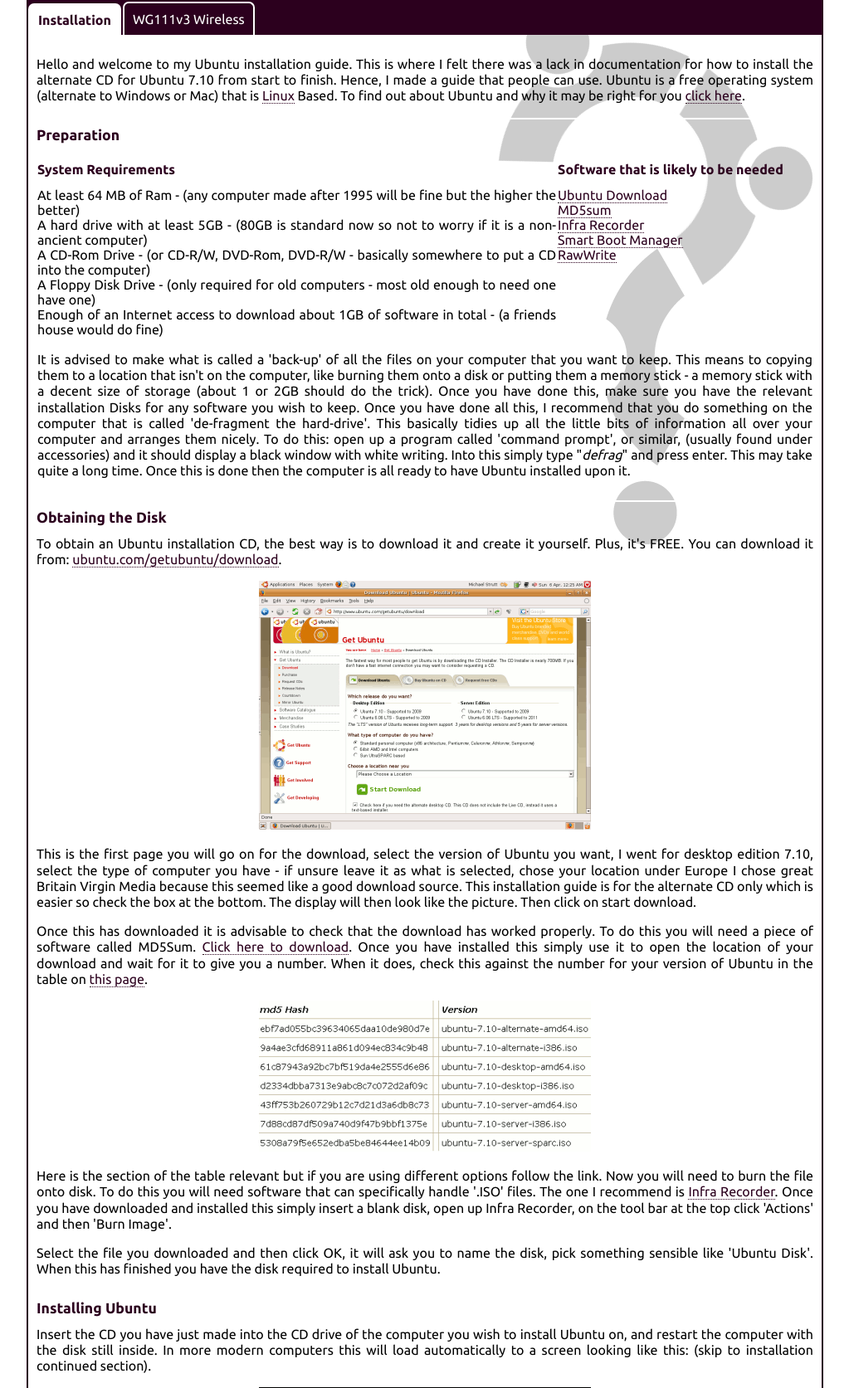
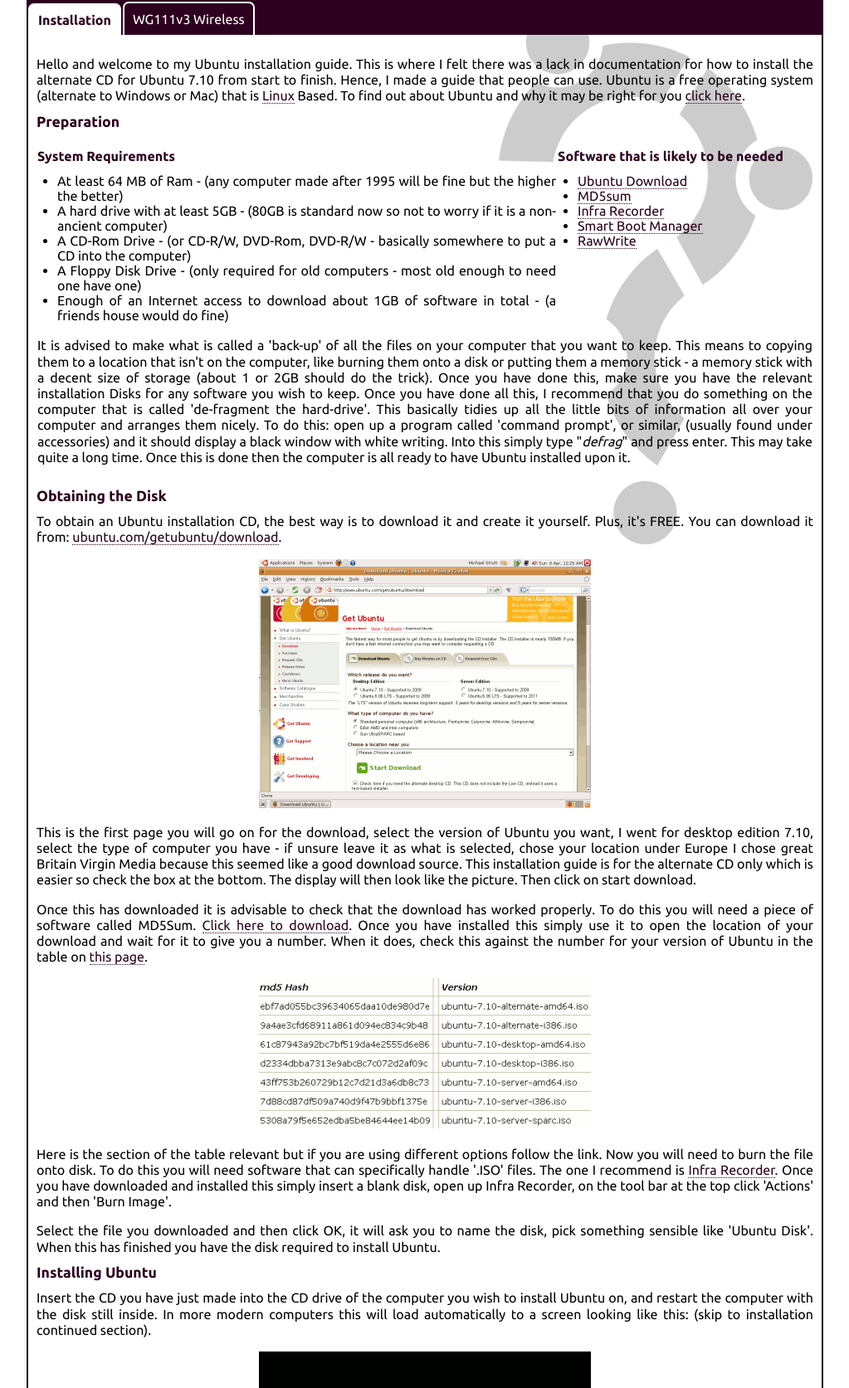
Before and after one commit to mstrutt/helpbuntu, a PHP site: page /guides in a window 1280 px wide. Shown: the part 100-1773 px from the top of the page at 83% size, without its empty margins (128-1151 px from the left). Run offline with PHP 8.4, Linux system fonts and the light colour scheme; style sheets or scripts are compiled from the project's sources; some libraries are stand-ins or nearby versions.

Commit message:
small styling changes

```diff
--- a/_content/guides/installation.php
+++ b/_content/guides/installation.php
@@ -1,8 +1,6 @@
 <div class="inner">
 
 	<p>Hello and welcome to my Ubuntu installation guide. This is where I felt there was a lack in documentation for how to install the alternate CD for Ubuntu 7.10 from start to finish. Hence, I made a guide that people can use. Ubuntu is a free operating system (alternate to Windows or Mac) that is <a target="blank" href="http://www.Linux.org">Linux</a> Based. To find out about Ubuntu and why it may be right for you <a target="blank" href="http://www.ubuntu.com">click here</a>.</p>
-
-	<hr color="FFFFFF">
 
 	<h2>Preparation</h2>
 
@@ -10,7 +8,7 @@
 		<tr>
 			<td width="67%">
 				<h3>System Requirements</h3>
-				<ul>
+				<ul class="bulleted">
 					<li>At least 64 MB of Ram - (any computer made after 1995 will be fine but the higher the better)</li>
 					<li>A hard drive with at least 5GB - (80GB is standard now so not to worry if it is a non-ancient computer)</li>
 					<li>A CD-Rom Drive - (or CD-R/W, DVD-Rom, DVD-R/W - basically somewhere to put a CD into the computer)</li>
@@ -20,7 +18,7 @@
 			</td>
 			<td valign="top" width="33%">
 				<h3>Software that is likely to be needed</h3>
-				<ul>
+				<ul class="bulleted">
 					<li><a target="blank" href="http://www.ubuntu.com/getubuntu/download">Ubuntu Download</a></li>
 					<li><a target="blank" href="http://www.nullriver.com/index/products/winmd5sum">MD5sum</a></li>
 					<li><a target="blank" href="http://infrarecorder.sourceforge.net/?page_id=5">Infra Recorder</a></li>
@@ -35,8 +33,6 @@
 			</td>
 		</tr>
 	</table>
-
-	<hr color="FFFFFF">
 
 	<h2>Obtaining the Disk</h2>
 
@@ -54,8 +50,6 @@
 
 	<p>Select the file you downloaded and then click OK, it will ask you to name the disk, pick something sensible like 'Ubuntu Disk'. When this has finished you have the disk required to install Ubuntu.</p>
 
-	<hr color="FFFFFF">
-
 	<h2>Installing Ubuntu</h2>
 
 	<p>Insert the CD you have just made into the CD drive of the computer you wish to install Ubuntu on, and restart the computer with the disk still inside. In more modern computers this will load automatically to a screen looking like this: (skip to installation continued section).</p>
@@ -67,8 +61,6 @@
 	<p>If again this doesn' work, as happened with me, then you will need to do the following (this requires a floppy disk drive and a blank floppy disk. Find the file 'sbm.bin' under the /install folder on the Ubuntu CD. If you can't find it you can download it from <a target="blank" href="http://linux.simple.be/tools/sbm">this link</a>, and click on 'sbm.img' to begin the download. Then you will need to download a program called <a target="blank" href="http://www.chrysocome.net/rawwrite">RawWrite</a>, 'Extract' it and install it. First insert the floppy disk and then format it. Open a command prompt (Start / Run / "cmd") if this doesn't work search for an application called 'dos prompt' or similar. It will be a black box with white writing) and type: '<i>format a:</i>' and then press enter. It may ask you to name the drive but simply pressing enter when this option comes up will leave it with the name it has. When this has stopped doing something then type: '<i>rawrite 'f sbm.bin</i>', and press enter (this is a rawrite command). When this is finished close the box and the floppy disk will be complete.<i> note: the floppy disk will appear to have nothing on it as it is a hidden system file. Label the floppy disk to avoid confusion.</i></p>
 
 	<p>Now reboot the computer with both the floppy disk and the Ubuntu CD in and watch carefully as it loads up. There will be an option similar to 'Press F2 to enter set-up'. When this appears press the specified key as before, and in the same way that you selected to boot from the CD-ROM drive select to boot from drive 'a:' Then Select the option to reboot your computer and, providing the rest has been done correctly then a screen will load with the title 'Smart Boot Manager'. Use the arrow keys to scroll down to the option that says 'Boot from CD-ROM' or similar. This will then load the Ubuntu start-up page as shown before.</p>
-
-	<hr color="FFFFFF">
 
 	<h2>Installation Continued...</h2>
 
--- a/_css/global.less
+++ b/_css/global.less
@@ -71,3 +71,8 @@ p {font-size:1em; line-height:1.2em;}
 @media (max-width:480px) {
 	.tuxImg {float:none; margin:auto;}
 }
+
+.bulleted {
+	list-style-type: disc;
+	padding-left: 1.5em;
+}
```
